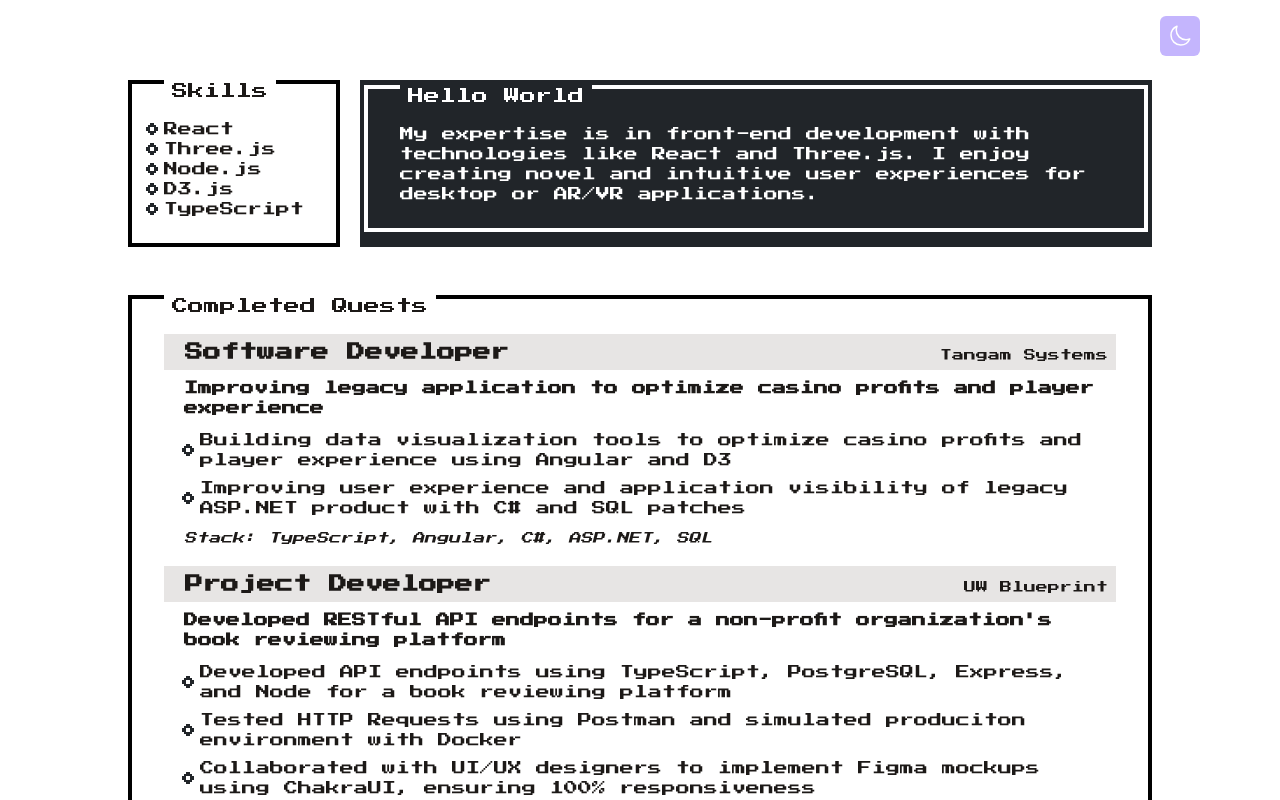
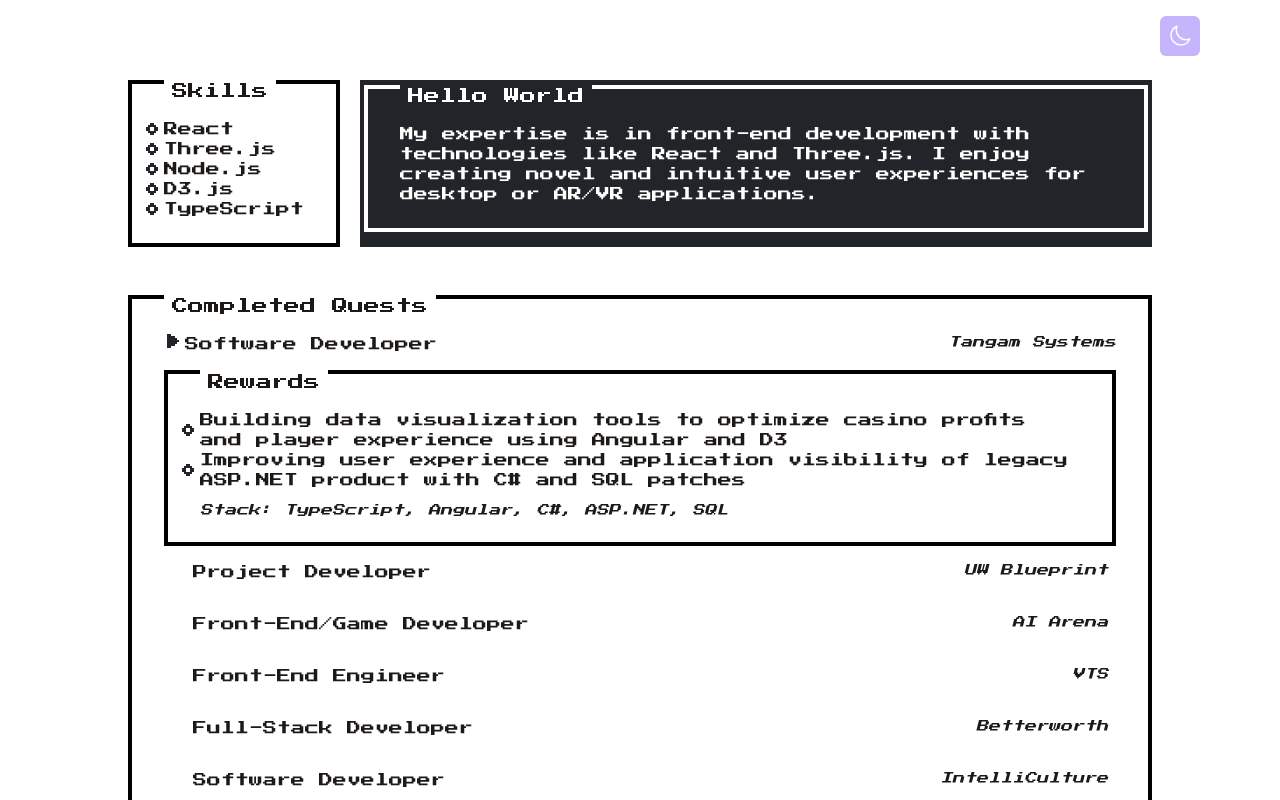
Before and after one commit to ethanalvizo/ethanalvizo.github.io, a React (Vite) app: page / in a window 1280 px wide. Shown: the top 800 px of the page. Built offline with nearby package versions, Linux system fonts and the light colour scheme.

Commit message:
Added new quests section

```diff
--- a/src/App.jsx
+++ b/src/App.jsx
@@ -5,6 +5,7 @@ import Footer from "./components/Footer";
 import Header from "./components/Header";
 import Intro from "./components/Intro";
 import Portfolio from "./components/Portfolio";
+import Quests from "./components/Quests";
 import Timeline from "./components/Timeline";
 
 function App() {
@@ -77,8 +78,9 @@ function App() {
         <div className="max-w-5xl w-11/12 mx-auto">
           {/* <Header /> */}
           <Intro />
-          <Experience />
-          <Portfolio />
+          <Quests />
+          {/* <Experience /> */}
+          {/* <Portfolio /> */}
           <Footer />
         </div>
       </div>
--- /dev/null
+++ b/src/components/Quests.jsx
@@ -0,0 +1,76 @@
+import React, { useState, useRef } from "react";
+import timeline from "./data/timeline";
+
+const Quests = () => {
+  const [selected, isSelected] = useState(0);
+
+  return (
+    <div className="nes-container with-title">
+      <p className="title">Completed Quests</p>
+      <div className="flex flex-col gap-2">
+        {timeline.map((exp, idx) => (
+          <Quest
+            experience={exp}
+            key={idx}
+            idx={idx}
+            selected={selected}
+            setSelected={isSelected}
+          />
+        ))}
+      </div>
+    </div>
+  );
+};
+
+const Quest = ({ experience, idx, selected, setSelected, questRef }) => {
+  const { title, company } = experience;
+
+  function handleSelectQuest(e) {
+    if (e.target.value) setSelected(idx);
+  }
+
+  return (
+    <>
+      <label
+        className={`flex whitespace-nowrap p-2${
+          selected === idx ? "bg-stone-200" : ""
+        }`}
+      >
+        <input
+          type="radio"
+          className="nes-radio"
+          name="quest"
+          checked={idx === selected}
+          onChange={(e) => handleSelectQuest(e)}
+        />
+        <span className="flex justify-between w-full text-end">
+          <span className="text-sm">{title}</span>
+          <span className="text-xs italic">{company}</span>
+        </span>
+      </label>
+      {selected === idx && (
+        <div className="nes-container with-title">
+          <p className="title">Rewards</p>
+          <div className="lists mb-3">
+            <ul className="nes-list is-circle text-sm">
+              {timeline[idx].details.map((detail, idx) => (
+                <li key={idx}>{detail}</li>
+              ))}
+            </ul>
+          </div>
+          <p className="text-xs italic">
+            Stack:{" "}
+            {timeline[selected].stack.map((tech, idx) => (
+              <span key={idx}>
+                {tech}
+                {idx !== timeline[selected].stack.length - 1 && ","}{" "}
+              </span>
+            ))}
+          </p>
+        </div>
+      )}
+    </>
+  );
+};
+
+export default Quests;
--- a/src/components/data/timeline.js
+++ b/src/components/data/timeline.js
@@ -26,7 +26,7 @@ export default [
   },
   {
     year: "2022",
-    title: "Front-End & Game Developer",
+    title: "Front-End/Game Developer",
     company: "AI Arena",
     stack: ["React", "D3", "ThreeJS", "WebGL", "GLSL"],
     summary:
```
